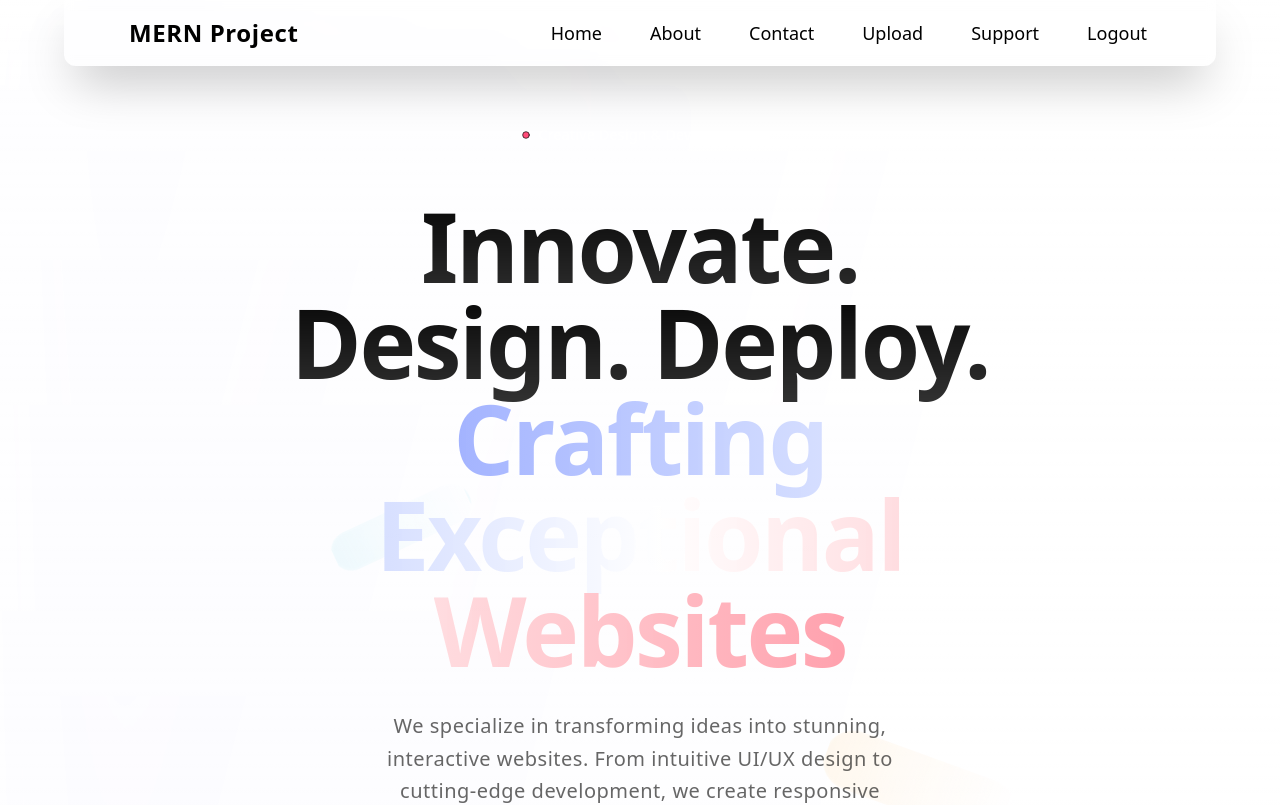
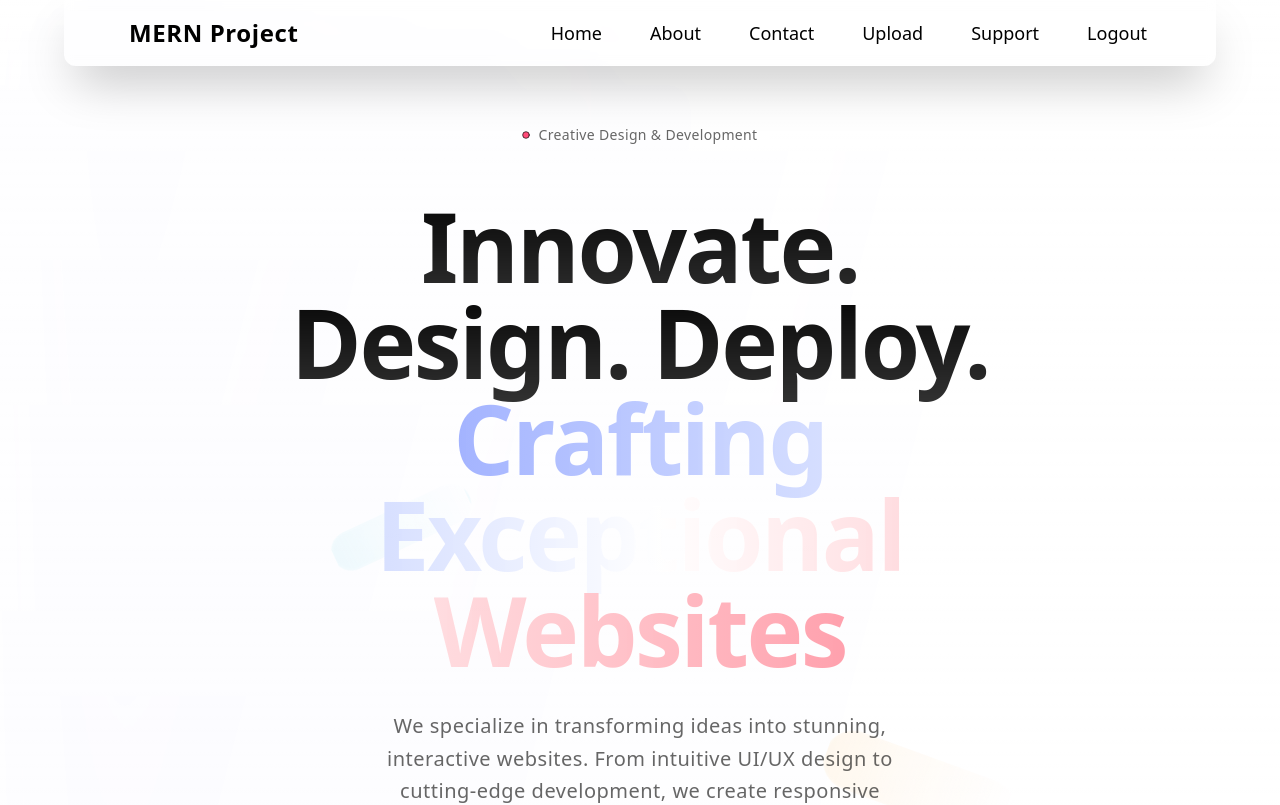
Before and after one commit to Bantyn/mern_frontend, a React (Vite) app: page /home in a window 1280 px wide. Shown: the top 805 px of the page. Built offline with nearby package versions, Linux system fonts and the light colour scheme; sample sign-in values are in the browser's storage.

Commit message:
Minor Changes

```diff
--- a/src/pages/HomePage.jsx
+++ b/src/pages/HomePage.jsx
@@ -118,7 +118,7 @@ export default function HeroGeometric({
                             className="inline-flex items-center gap-2 px-3 py-1 rounded-full bg-white/[0.03] dark:bg-black/[0.03] border border-white/[0.08] dark:border-black/[0.08] mb-8 md:mb-12"
                         >
                             <Circle className="h-2 w-2 fill-rose-500/80" />
-                            <span className="text-sm text-white/60 dark:text-white/70 tracking-wide">{badge}</span>
+                            <span className="text-sm text-black/60 dark:text-white/70 tracking-wide">{badge}</span>
                         </motion.div>
 
                         <motion.div
```
